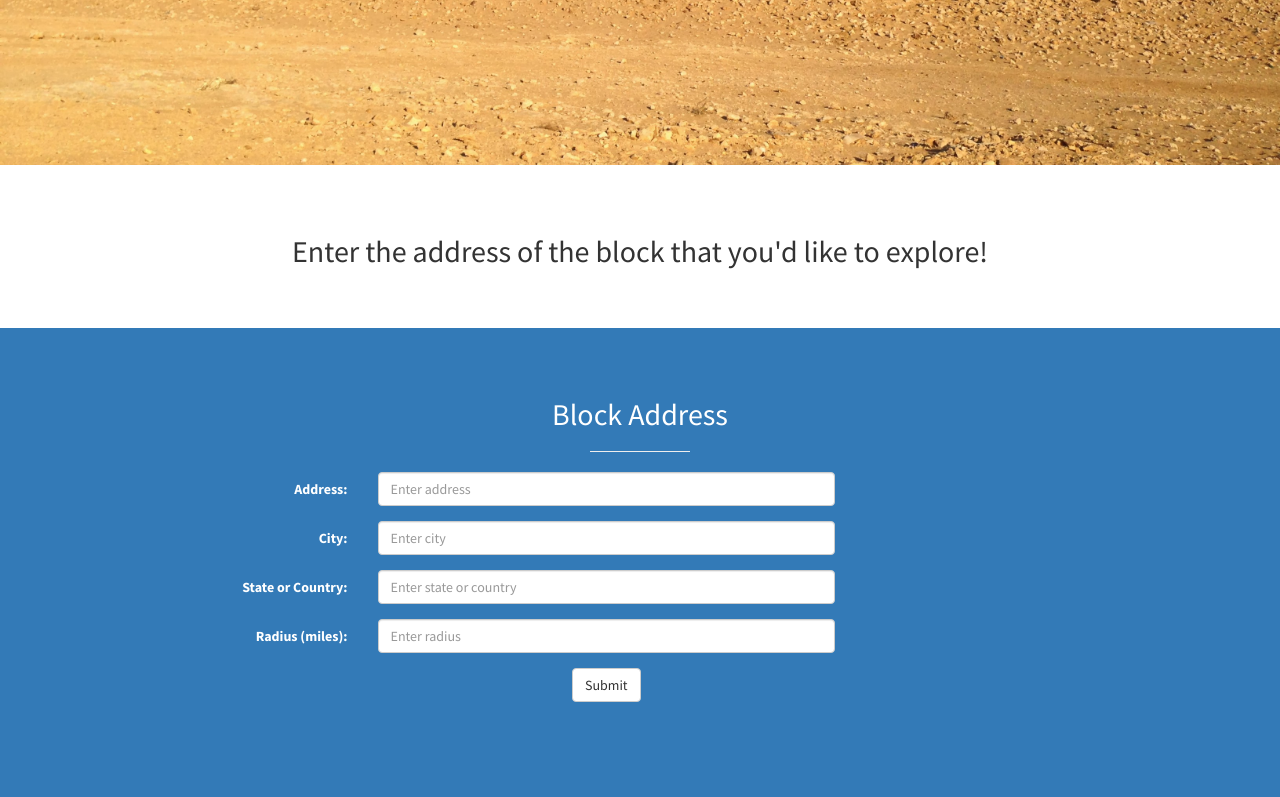
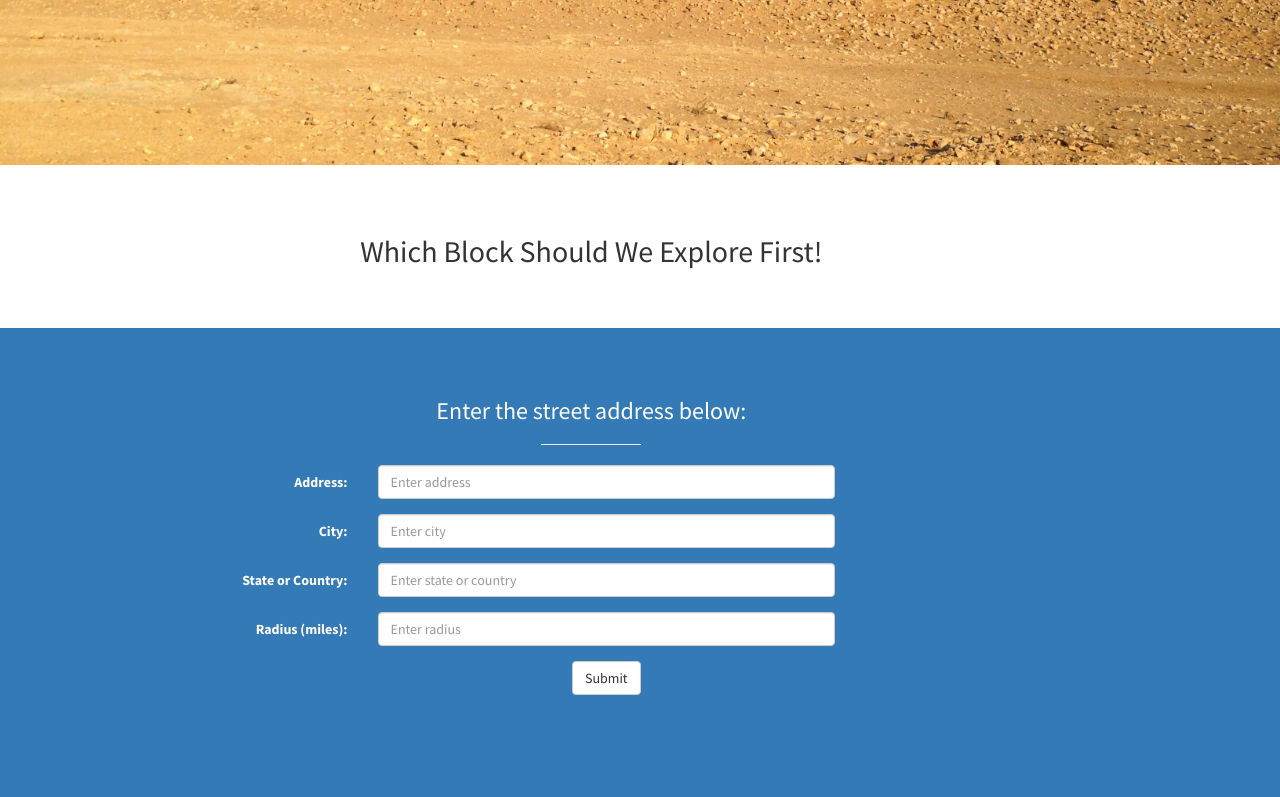
Before and after one commit to mra1385/Glocal, a Flask app: page / in a window 1280 px wide; the page is wider, and only the part inside the window is pictured. Shown: the part 635-1432 px from the top of that part. After the commit the page ends 1330 px from the top of that part, so only its background shows below. Run offline with Flask 2, Linux system fonts and the light colour scheme; some libraries are stand-ins or nearby versions.

Commit message:
Fixed home page layout

```diff
--- a/Glocal/templates/home.html
+++ b/Glocal/templates/home.html
@@ -15,8 +15,8 @@
     <section id="about" class="about">
         <div class="container">
             <div class="row">
-                <div class="col-lg-12 text-center">
-                    <h2>Enter the address of the block that you'd like to explore!</h2>
+                <div class="col-lg-9 col-lg-offset-1 text-center">
+                    <h2>Which Block Should We Explore First!</h2>
                 </div>
             </div>
             <!-- /.row -->
@@ -28,8 +28,8 @@
     <section id="services" class="services bg-primary">
         <div class="container">
             <div class="row text-center">
-                <div class="col-lg-10 col-lg-offset-1">
-                    <h2>Block Address</h2>
+                <div class="col-lg-9 col-lg-offset-1">
+                    <h3>Enter the street address below:</h3>
                     <hr class="small">
                     <div class="row">
                         <div class="col-lg-10 col-sm-6">
```
